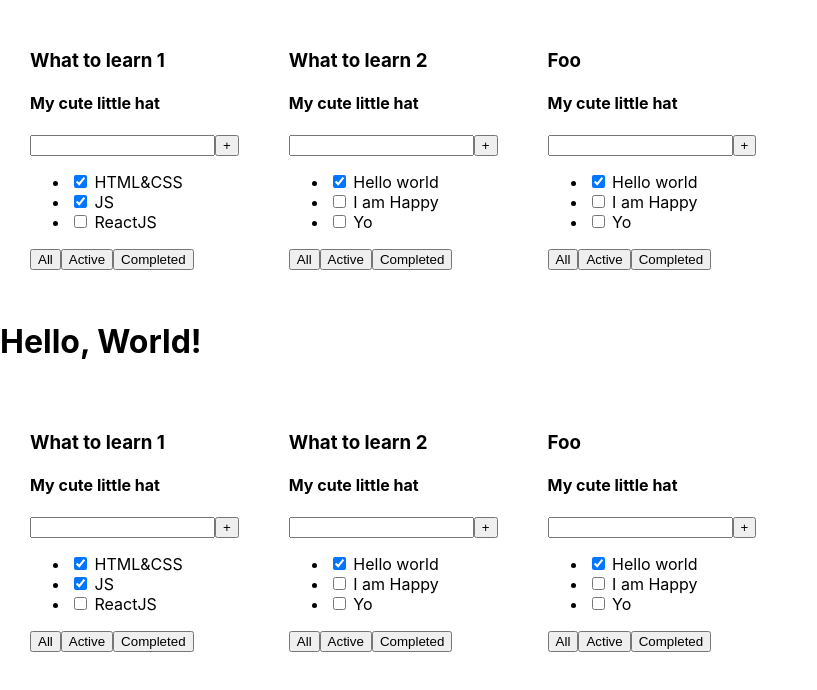
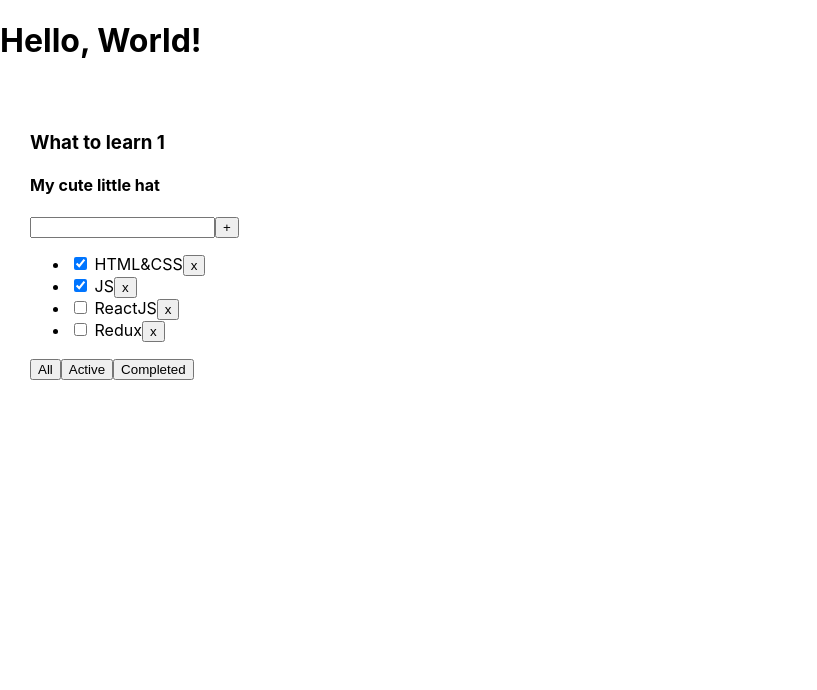
Before and after one commit to vrnj/preTODO, a React (Create React App) app: page / in a window 1280 px wide. Shown: the top 690 px of the page, without its empty margins (0-817 px from the left). Built offline with nearby package versions, Linux system fonts and the light colour scheme.

Commit message:
filter tasks

```diff
--- a/src/App.tsx
+++ b/src/App.tsx
@@ -9,24 +9,39 @@ function App() {
     const hat3 = 'Foo';
     const cuteLittleHat = 'My cute little hat';
 
-    const tasks1 = [
+    let tasks1 = [
         { id: 1, title: "HTML&CSS", isDone: true },
         { id: 2, title: "JS", isDone: true },
-        { id: 3, title: "ReactJS", isDone: false }
+        { id: 3, title: "ReactJS", isDone: false },
+        { id: 4, title: "Redux", isDone: false }
     ];
-    const tasks2 = [
-        { id: 1, title: "Hello world", isDone: true },
-        { id: 2, title: "I am Happy", isDone: false },
-        { id: 3, title: "Yo", isDone: false }
-    ];
+
+    function deleteTask(id: number) {
+        tasks1 = tasks1.filter(task => task.id !== id
+            // if(task.id !== id) return true; //adding the element to the updatedTasks array
+            // else return false //omitting the element
+        );
+    }
+
+    //this data (tasks1 object can only be managed by a function within the same location)
+    // const tasks2 = [
+    //     { id: 1, title: "Hello world", isDone: true },
+    //     { id: 2, title: "I am Happy", isDone: false },
+    //     { id: 3, title: "Yo", isDone: false }
+    // ];
 
     return (
         <div className="App">
 
 
-            <Todolist hat={hat1} cuteHat={cuteLittleHat} tasks={tasks1}/>
-            <Todolist hat={hat2} cuteHat={cuteLittleHat} tasks={tasks2}/>
-            <Todolist hat={hat3} cuteHat={cuteLittleHat} tasks={tasks2}/>
+            <Todolist
+                hat={hat1}
+                cuteHat={cuteLittleHat}
+                tasks={tasks1}
+                deleteTask={deleteTask}
+            />
+            {/* <Todolist hat={hat2} cuteHat={cuteLittleHat} tasks={tasks2}/> */}
+
 
         </div>
     );
--- a/src/components/Todolist.tsx
+++ b/src/components/Todolist.tsx
@@ -3,7 +3,8 @@ import internal from "stream"
 type PropsType = {
     hat?: string,
     cuteHat?: string,
-    tasks: Array<TaskType>
+    tasks: Array<TaskType>,
+    deleteTask: Function
 }
 
 type TaskType = {
@@ -29,7 +30,10 @@ export const Todolist = (props: PropsType) => {
                     <ul>
                     {props.tasks.map(task => {
                         return (
-                             <li key={task.id}><input type="checkbox" checked={task.isDone}/> <span>{task.title}</span></li>
+                             <li key={task.id}>
+                                <input type="checkbox" checked={task.isDone}/> <span>{task.title}</span>
+                                <button onClick={()=> { props.deleteTask(task.id)}}>x</button>
+                             </li>
                         )
                     })}
 
--- a/src/index.tsx
+++ b/src/index.tsx
@@ -10,7 +10,6 @@ const root = ReactDOM.createRoot(
 root.render(
   <React.StrictMode>
     <>
-      <App />
       <h1>Hello, World!</h1>
       <App />
     </>
```
